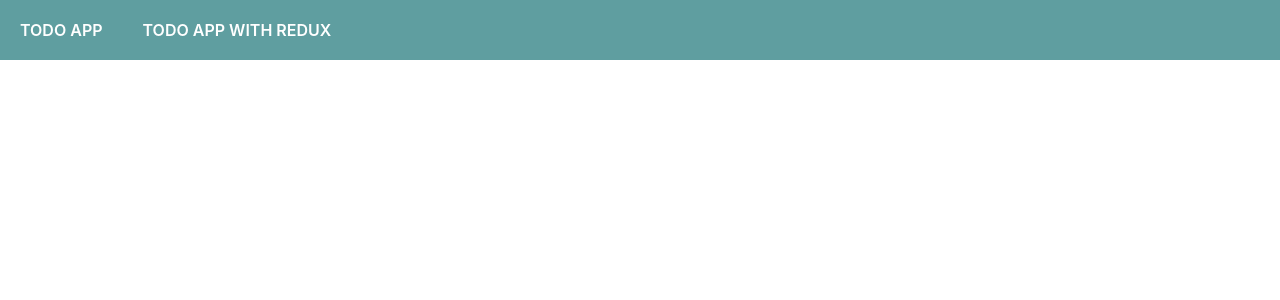
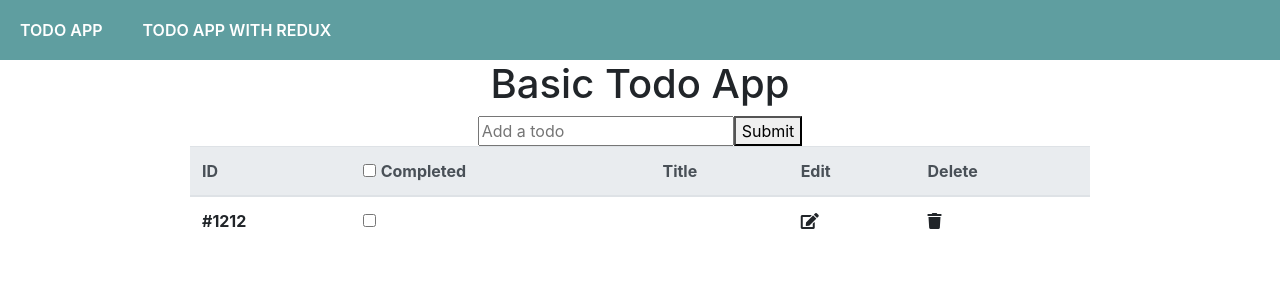
Before and after one commit to kevmedina/react-todo-app, a React (Create React App) app: page /react-redux in a window 1280 px wide. Shown: the top 300 px of the page. Built offline with nearby package versions, Linux system fonts and the light colour scheme.

Commit message:
create authRedux with all actions, rudecers and redux store. Also addTodo method through redux

```diff
--- a/package.json
+++ b/package.json
@@ -9,8 +9,11 @@
     "react": "^16.13.1",
     "react-dom": "^16.13.1",
     "react-hot-loader": "^4.12.21",
+    "react-redux": "^7.2.0",
     "react-router-dom": "^5.2.0",
     "react-scripts": "3.4.1",
+    "redux": "^4.0.5",
+    "redux-thunk": "^2.3.0",
     "styled-components": "^5.1.1",
     "uuid": "^8.1.0"
   },
--- a/src/App.js
+++ b/src/App.js
@@ -1,16 +1,17 @@
-import React from "react";
-import {Switch , Route} from "react-router-dom"
-import "./App.css";
-import Navbar from "./components/Navbar"
-import MainTodo from "./components/basicTodo/MainTodo"
+import React from 'react';
+import { Switch, Route } from 'react-router-dom';
+import './App.css';
+import Navbar from './components/Navbar';
+import MainTodo from './components/basicTodo/MainTodo';
+import MainReduxTodo from './components/reduxTodo/MainReduxTodo';
 
 const App = () => {
-
   return (
     <div className="App">
       <Navbar />
       <Switch>
         <Route exact path="/" component={MainTodo} />
+        <Route exact path="/react-redux" component={MainReduxTodo} />
       </Switch>
     </div>
   );
--- /dev/null
+++ b/src/authRedux/actions/todoActions.js
@@ -0,0 +1,49 @@
+export const addTodo = (todo) => (dispatch) => {
+  dispatch({ type: 'ADD_TODO', todo });
+};
+
+// export const deleteTodo = (id) => {
+//   setTodos(todos.filter((todo) => todo.id !== id));
+// };
+
+// export const updateTodo = (updatedTodo) => {
+//   const newTodos = todos.map((todo) => {
+//     if (updatedTodo.id === todo.id) {
+//       return { ...todo, task: updatedTodo.task };
+//     }
+//     return todo;
+//   });
+//   setTodos(newTodos);
+//   console.log(newTodos);
+// };
+
+// export const completeTodo = (id) => {
+//   setTodos(
+//     todos.map((todo) => {
+//       if (todo.id === id) {
+//         return { ...todo, completed: !todo.completed };
+//       }
+//       return todo;
+//     })
+//   );
+// };
+// export const completeAll = (e) => {
+//   const isCompleted = todos.every((todo) => todo.completed);
+//   const updateTodo = todos.map((todo) => ({
+//     ...todo,
+//     completed: !isCompleted,
+//   }));
+//   setTodos(updateTodo);
+// };
+// export const fetchPosts = async () => {
+//   const URL = 'https://jsonplaceholder.typicode.com/todos';
+//   const response = await fetch(URL, {
+//     method: 'GET',
+//     headers: {
+//       'Content-Type': 'application/json',
+//     },
+//   });
+//   const data = await response.json();
+//   // console.log('Output for: fetchPosts -> response', data);
+//   setTodos(data);
+// };
--- /dev/null
+++ b/src/authRedux/reducers/rootReducer.js
@@ -0,0 +1,6 @@
+import { combineReducers } from 'redux';
+import { todoReducer } from './todoReducer';
+
+export const rootReducer = combineReducers({
+  todoReducer,
+});
--- /dev/null
+++ b/src/authRedux/reducers/todoReducer.js
@@ -0,0 +1,21 @@
+const initialState = {
+  todos: [
+    {
+      id: 1212,
+      task: 'redux-training',
+      completed: false,
+    },
+  ],
+};
+
+export const todoReducer = (state = initialState, action) => {
+  switch (action.type) {
+    case 'ADD_TODO':
+      return {
+        ...state,
+        todos: [...state.todos, action.todo],
+      };
+    default:
+      return state;
+  }
+};
--- /dev/null
+++ b/src/authRedux/store.js
@@ -0,0 +1,6 @@
+import { createStore, applyMiddleware } from 'redux';
+import thunk from 'redux-thunk';
+
+import { rootReducer } from './reducers/rootReducer';
+
+export const store = createStore(rootReducer, applyMiddleware(thunk));
--- a/src/components/Navbar.js
+++ b/src/components/Navbar.js
@@ -1,10 +1,10 @@
-import React from "react";
-import { Link } from "react-router-dom";
-import styled from "styled-components";
+import React from 'react';
+import { Link } from 'react-router-dom';
+import styled from 'styled-components';
 
 const Navbar = () => {
   const Nav = styled.nav`
-    background-color: #5F9EA0;
+    background-color: #5f9ea0;
     height: 60px;
     width: 100%;
     display: flex;
@@ -13,8 +13,12 @@ const Navbar = () => {
 
   return (
     <Nav>
-      <Link className="link" to="/">Todo App</Link>
-      <Link className="link" to="/redux">Todo App with Redux</Link>
+      <Link className="link" to="/">
+        Todo App
+      </Link>
+      <Link className="link" to="/react-redux">
+        Todo App with Redux
+      </Link>
     </Nav>
   );
 };
--- /dev/null
+++ b/src/components/reduxTodo/AddTodo.js
@@ -0,0 +1,52 @@
+import React, { useState } from 'react';
+import { connect } from 'react-redux';
+import { v4 as uuid } from 'uuid';
+import { addTodo } from '../../authRedux/actions/todoActions';
+
+const AddTodo = ({ addTodo }) => {
+  const [todo, setTodo] = useState({
+    id: '',
+    title: '',
+    completed: false,
+  });
+
+  const handleChange = ({ target: { value } }) => {
+    setTodo({
+      ...todo,
+      title: value,
+    });
+  };
+
+  const handleSubmit = (e) => {
+    e.preventDefault();
+    if (todo.title.trim()) {
+      addTodo({ ...todo, id: uuid() });
+      setTodo({ ...todo, title: '', id: '' });
+    }
+  };
+
+  return (
+    <div>
+      <form onSubmit={handleSubmit}>
+        <input
+          type="text"
+          placeholder="Add a todo"
+          onChange={handleChange}
+          value={todo.title}
+        />
+        <button>Submit</button>
+      </form>
+    </div>
+  );
+};
+
+const mapStateToProps = (reduxStore) => {
+  // console.log('reduxStore', reduxStore);
+  return {
+    // addTodo: reduxStore.todoReducer.addTodo,
+  };
+};
+const mapDispatchToProps = (dispatch) => ({
+  addTodo: (todo) => dispatch(addTodo(todo)),
+});
+export default connect(mapStateToProps, mapDispatchToProps)(AddTodo);
--- /dev/null
+++ b/src/components/reduxTodo/MainReduxTodo.js
@@ -0,0 +1,37 @@
+import React, { useState, useEffect } from 'react';
+import { connect } from 'react-redux';
+import AddTodo from './AddTodo';
+import TodoList from './TodoList';
+
+const MainReduxTodo = ({ reduxTodos }) => {
+  console.log('MainReduxTodo -> reduxTodos', reduxTodos);
+  const [todos, setTodos] = useState(reduxTodos);
+
+  //
+  useEffect(() => {
+    setTodos(reduxTodos);
+  }, [reduxTodos]);
+
+  return (
+    <div className="main-todo">
+      <h1>Basic Todo App</h1>
+      <AddTodo />
+      <TodoList
+        todos={todos}
+        // completeAll={completeAll}
+        // completeTodo={completeTodo}
+        // deleteTodo={deleteTodo}
+        // updateTodo={updateTodo}
+      />
+    </div>
+  );
+};
+
+const mapStateToProps = (reduxStore) => {
+  // console.log('reduxStore', reduxStore);
+  return {
+    reduxTodos: reduxStore.todoReducer.todos,
+  };
+};
+const mapDispatchToProps = (dispatch) => ({});
+export default connect(mapStateToProps, mapDispatchToProps)(MainReduxTodo);
--- /dev/null
+++ b/src/components/reduxTodo/Todo.js
@@ -0,0 +1,61 @@
+import React, { useState } from 'react';
+
+const Todo = ({ todo, deleteTodo, updateTodo, completeTodo }) => {
+  const [editTodo, setEditTodo] = useState(todo.title);
+  const [toggleEditForm, setToggleEditForm] = useState(false);
+
+  const handleChange = (e) => {
+    setEditTodo(e.target.value);
+  };
+
+  const handleRemove = () => {
+    deleteTodo(todo.id);
+  };
+
+  const handleToggle = () => {
+    setToggleEditForm(!toggleEditForm);
+  };
+
+  const handleSubmit = (e) => {
+    e.preventDefault();
+    updateTodo({ ...todo, title: editTodo });
+    handleToggle();
+  };
+
+  const handleCheckbox = () => {
+    completeTodo(todo.id);
+  };
+
+  return (
+    <tr>
+      <th scope="row">#{todo.id}</th>
+      <td>
+        <input
+          type="checkbox"
+          checked={todo.completed}
+          onChange={handleCheckbox}
+        />
+      </td>
+      <td>
+        {' '}
+        {toggleEditForm ? (
+          <form onSubmit={handleSubmit}>
+            <input onChange={handleChange} type="text" value={editTodo} />
+          </form>
+        ) : (
+          <span className={`${todo.completed ? 'completed' : ''} title`}>
+            {todo.title}
+          </span>
+        )}
+      </td>
+      <td>
+        <i className="fa fa-edit" onClick={handleToggle}></i>
+      </td>
+      <td>
+        <i className="fa fa-trash" onClick={handleRemove}></i>
+      </td>
+    </tr>
+  );
+};
+
+export default Todo;
--- /dev/null
+++ b/src/components/reduxTodo/TodoList.js
@@ -0,0 +1,48 @@
+import React from 'react';
+import Todo from './Todo';
+
+const TodoList = ({
+  todos,
+  deleteTodo,
+  updateTodo,
+  completeTodo,
+  completeAll,
+}) => {
+  return (
+    <div>
+      <table className="table table-hover">
+        <thead className="thead-light col-12">
+          <tr>
+            <th scope="col">ID</th>
+            <th scope="col">
+              <input
+                type="checkbox"
+                onClick={(e) => completeAll(e)}
+                style={{ marginRight: '5px' }}
+              />
+              Completed
+            </th>
+            <th scope="col">Title</th>
+            <th scope="col">Edit</th>
+            <th scope="col">Delete</th>
+          </tr>
+        </thead>
+        <tbody>
+          {todos.map((todo) => {
+            return (
+              <Todo
+                key={todo.id}
+                todo={todo}
+                deleteTodo={deleteTodo}
+                updateTodo={updateTodo}
+                completeTodo={completeTodo}
+              />
+            );
+          })}
+        </tbody>
+      </table>
+    </div>
+  );
+};
+
+export default TodoList;
--- a/src/index.js
+++ b/src/index.js
@@ -1,13 +1,18 @@
 import React from 'react';
 import ReactDOM from 'react-dom';
+import { Provider } from 'react-redux';
+import { BrowserRouter } from 'react-router-dom';
 import './index.css';
 import App from './App';
 import * as serviceWorker from './serviceWorker';
-import { BrowserRouter} from "react-router-dom"
+
+import { store } from './authRedux/store';
 
 ReactDOM.render(
   <BrowserRouter>
-    <App />
+    <Provider store={store}>
+      <App />
+    </Provider>
   </BrowserRouter>,
   document.getElementById('root')
 );
```
Also changed, not shown: 1 other file (tests, documents, lock files or other folders).
